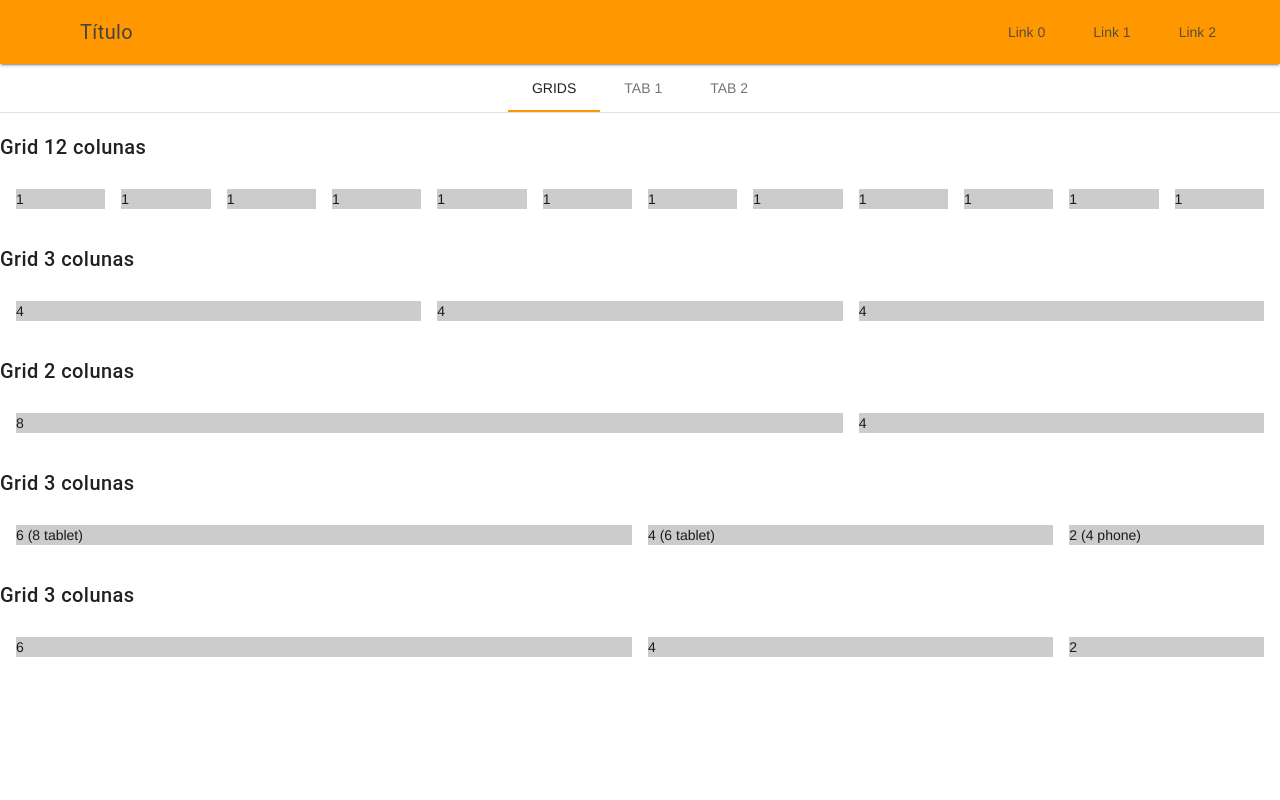
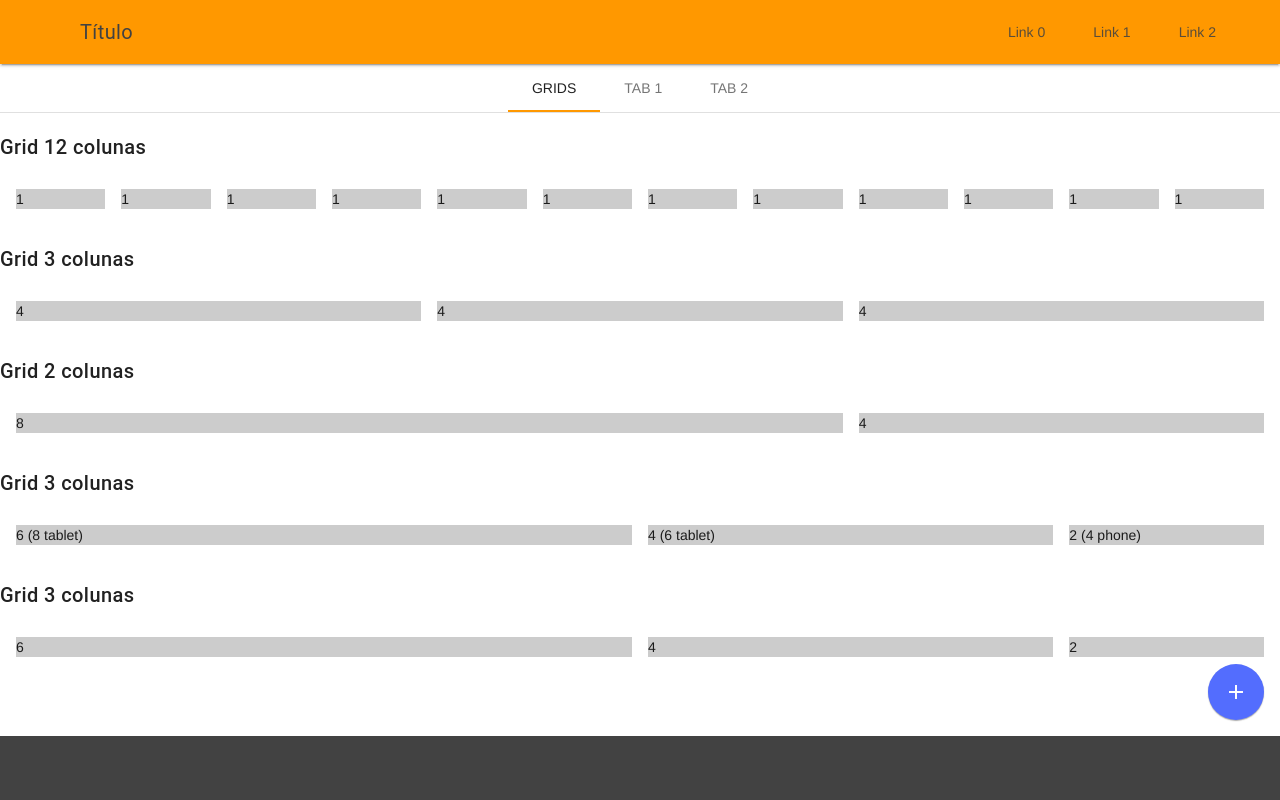
Before and after one commit to alegume/mdl_tutorial, a plain HTML site: page index.html in a window 1280 px wide. Drawn offline with Linux system fonts and the light colour scheme.

```diff
--- a/index.html
+++ b/index.html
@@ -16,6 +16,13 @@
 
         .mdl-cell {
             background-color: #CCC;
+        }
+
+        .add {
+            position: absolute;
+            right: 16px;
+            bottom: 16px;
+            z-index: 998;
         }
 
     </style>
@@ -114,7 +121,16 @@
                     <h3>Panel 2</h3>
                 </div>
             </div>
+            <!-- Exemplo de botao -->
+            <button class="mdl-button mdl-js-button mdl-button--fab mdl-button--colored add">
+                <i class="material-icons">add</i>
+            </button>
         </main>
+
+        <footer class="mdl-mini-footer">
+
+        </footer>
+
     </div>
 </body>
 </html>
```
